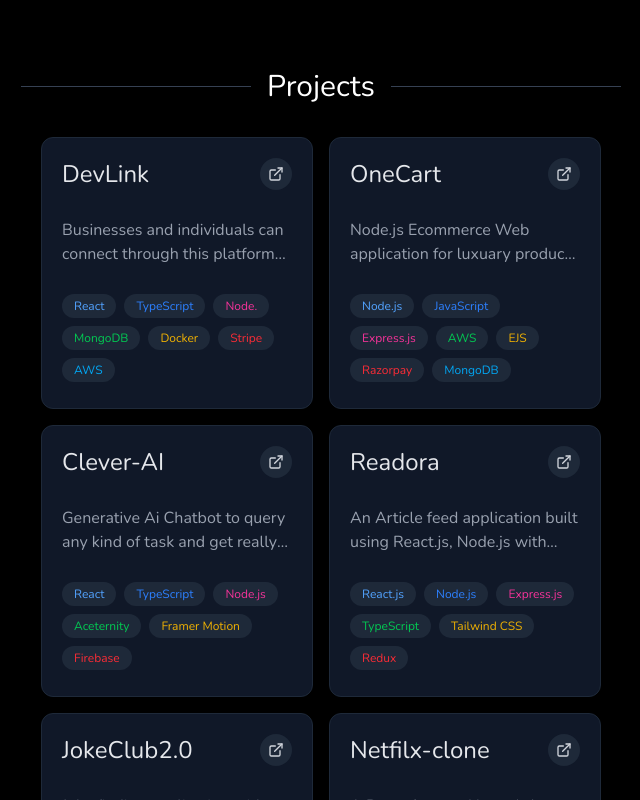
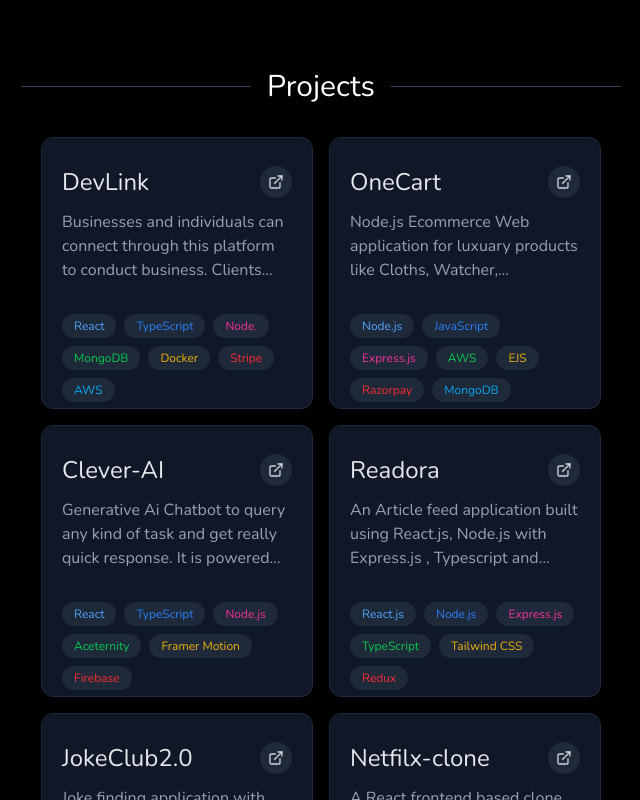
Before and after one commit to syam-ts/Portfolio, a React (Vite) app: page / in a window 1280 px wide. Shown: the part 1340-2140 px from the top of the page, without its empty margins (319-959 px from the left). Built offline with nearby package versions, Linux system fonts and the light colour scheme.

Commit message:
feat: add spotlight effect on projects

```diff
--- a/src/App.tsx
+++ b/src/App.tsx
@@ -7,6 +7,7 @@ import Resume from "./components/Resume";
 import { useState } from "react";
 import ShinyText from "./components/React-Bits/ShinyText";
 import BlurText from "./components/React-Bits/BlurText";
+import SpotlightCard from "./components/React-Bits/SpotLight";
 
 const App: React.FC = () => {
   const [image, setImage] = useState("profile-pic2.jpg");
@@ -92,6 +93,9 @@ const App: React.FC = () => {
         </section>
 
         {/* Skills Section */}
+
+
+
         <section className="w-full mb-12 sm:mb-20">
           <div className="flex items-center mb-6 sm:mb-8">
             <div className="h-px bg-gray-700 flex-grow"></div>
@@ -116,6 +120,8 @@ const App: React.FC = () => {
             <Projects />
           </div>
         </section>
+
+
 
         <section className="w-full mb-12 sm:mb-20">
           <div>
--- a/src/components/Projects.tsx
+++ b/src/components/Projects.tsx
@@ -1,21 +1,25 @@
 import projects from "../config/project";
 import { bgColor } from "../config/project";
 import { ExternalLink } from "lucide-react";
+import SpotlightCard from "./React-Bits/SpotLight";
 
 const Projects = () => {
-
     interface Projects {
-        projectName: string
-        websiteUrl: string
-        description: string
-        skills: string[]
-    };
+        projectName: string;
+        websiteUrl: string;
+        description: string;
+        skills: string[];
+    }
 
     return (
         <div className="flex flex-wrap gap-4 justify-center">
             {projects.map((pro: Projects) => (
-                <div className="bg-gray-900 p-5 rounded-xl gradient-border w-[17rem] h-[17rem] shadow-lg border border-gray-800 transform transition-all">
-                    <div className="flex justify-between items-start mb-4 ">
+                <div className="bg-gray-900 rounded-xl gradient-border w-[17rem] h-[17rem] shadow-lg border border-gray-800 transform transition-all">
+                    <SpotlightCard
+                        className="custom-spotlight-card"
+                        spotlightColor="rgba( 39, 183, 212, 0.8)"
+                    >
+                        <div className="flex justify-between items-start px-5 pt-7">
                             <h3 className="text-2xl font-bold text-gray-200 nunito-regular">
                                 {pro.projectName}
                             </h3>
@@ -27,10 +31,12 @@ const Projects = () => {
                                 <ExternalLink size={16} />
                             </a>
                         </div>
-                    <div className="py-3">
-                        <p className="text-gray-400 mb-4 line-clamp-2 nunito-regular">{pro.description}</p>
+                        <div className="py-3 px-5">
+                            <p className="text-gray-400 mb-4 line-clamp-3 nunito-regular">
+                                {pro.description}
+                            </p>
                         </div>
-                    <div className="flex flex-wrap gap-2 line-clamp-1">
+                        <div className="flex flex-wrap gap-2 px-5 py-1 line-clamp-1">
                             {pro.skills.map((skill: string, index: number) => (
                                 <span
                                     className={`px-3 py-1 ${bgColor[index]} bg-gray-800 text-xs rounded-full text-blue-400`}
@@ -39,6 +45,7 @@ const Projects = () => {
                                 </span>
                             ))}
                         </div>
+                    </SpotlightCard>
                 </div>
             ))}
         </div>
--- /dev/null
+++ b/src/components/React-Bits/SpotLight.tsx
@@ -0,0 +1,44 @@
+import React, { useRef } from "react";
+import "../../style/React-Bits.css";
+
+interface Position {
+  x: number;
+  y: number;
+}
+
+interface SpotlightCardProps extends React.PropsWithChildren {
+  className?: string;
+  spotlightColor?: `rgba(${number}, ${number}, ${number}, ${number})`;
+}
+
+const SpotlightCard: React.FC<SpotlightCardProps> = ({
+  children,
+  className = "",
+  spotlightColor = "rgba(255, 255, 255, 0.25)"
+}) => {
+  const divRef = useRef<HTMLDivElement>(null);
+
+  const handleMouseMove: React.MouseEventHandler<HTMLDivElement> = (e) => {
+    if (!divRef.current) return;
+
+    const rect = divRef.current.getBoundingClientRect();
+    const x = e.clientX - rect.left;
+    const y = e.clientY - rect.top;
+
+    divRef.current.style.setProperty("--mouse-x", `${x}px`);
+    divRef.current.style.setProperty("--mouse-y", `${y}px`);
+    divRef.current.style.setProperty("--spotlight-color", spotlightColor);
+  };
+
+  return (
+    <div
+      ref={divRef}
+      onMouseMove={handleMouseMove}
+      className={`card-spotlight ${className}`}
+    >
+      {children}
+    </div>
+  );
+};
+
+export default SpotlightCard;
--- a/src/style/React-Bits.css
+++ b/src/style/React-Bits.css
@@ -25,3 +25,35 @@
 .shiny-text.disabled {
   animation: none;
 }
+
+
+/* Spotlight  */
+.card-spotlight {
+  position: relative;
+  /* border-radius: 1.5rem; */
+  /* border: 0px solid transparent; */
+  /* background-color: transparent ; */
+  padding: 0rem;
+  overflow: hidden;
+  --mouse-x: 50%;
+  --mouse-y: 50%;
+  --spotlight-color: rgb(39, 183, 212);
+}
+
+.card-spotlight::before {
+  content: "";
+  position: absolute;
+  top: 0;
+  left: 0;
+  right: 0;
+  bottom: 0;
+  background: radial-gradient(circle at var(--mouse-x) var(--mouse-y), var(--spotlight-color), transparent 80%);
+  opacity: 0;
+  transition: opacity 0.5s ease;
+  pointer-events: none;
+}
+
+.card-spotlight:hover::before,
+.card-spotlight:focus-within::before {
+  opacity: 0.6;
+}
```
Lines whose indentation alone changed are shown as unchanged.
